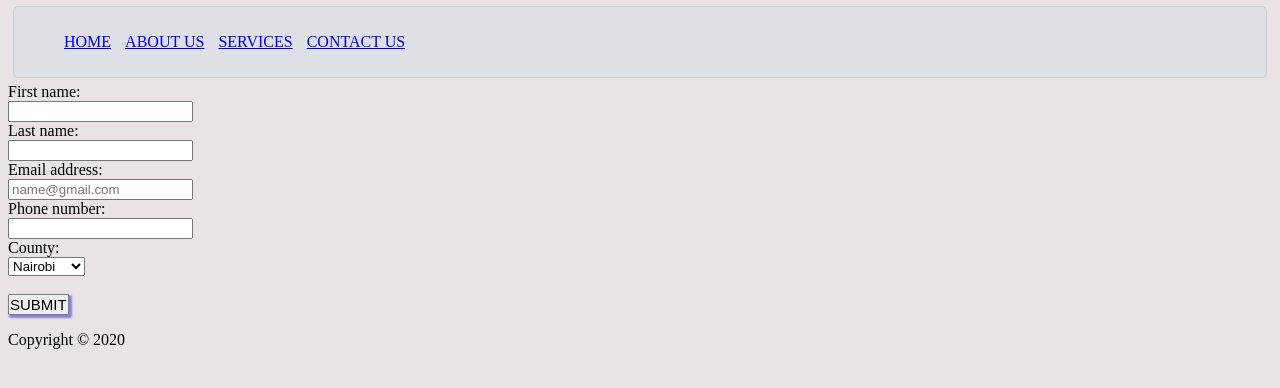
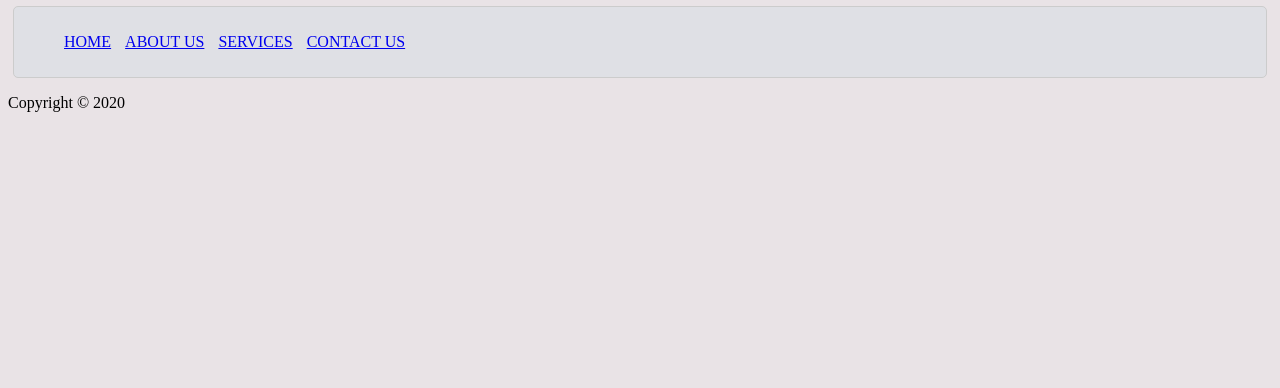
Before and after one commit to lmanyeki/Web-Design, a plain HTML site: page index.html in a window 1280 px wide. Shown: the part 74-462 px from the top of the page. Drawn offline with Linux system fonts and the light colour scheme.

Commit message:
assignment

```diff
--- a/index.html
+++ b/index.html
@@ -22,25 +22,6 @@
             </ul>
         </div>
     </div>
-    <form>
-        <label for="fname">First name:</label><br>
-        <input type="text" id="fname" name="fname"><br>
-        <label for="lname">Last name:</label><br>
-        <input type="text" id="lname" name="lname"><br>
-        <label for="eaddress">Email address:</label><br>
-        <input type="text" placeholder="name@gmail.com"><br>
-        <label for="phonenumber">Phone number:</label><br>
-        <input type="text" id="phonenumber"><br>
-        <label for="county">County:</label><br>
-        <select id="counties" name="counties">
-            <option value="nairobi">Nairobi</option>
-            <option value="samburu">Samburu</option>
-            <option value="nakuru">Nakuru</option>
-            <option value="afraha">Afraha</option>
-        </select><br>
-        <br>
-        <button type="submit">SUBMIT</button>
-
     <div class="content">
         <div class="content left"></div>
         <div class="main content"></div>
--- a/style.css
+++ b/style.css
@@ -18,14 +18,3 @@ body{
     text-decoration: none;
 
 }
-button{
-    padding: 1px;
-    border-radius: 1px;
-    box-shadow: 2px 2px 2px 1px rgb(131, 131, 219) ;
-    border: 1px solid gray;
-    font-size: 15px;
-   }
-button:hover{
-    background-color: rgb(14, 77, 214);
-    color: rgb(241, 244, 247);
-   }
```
